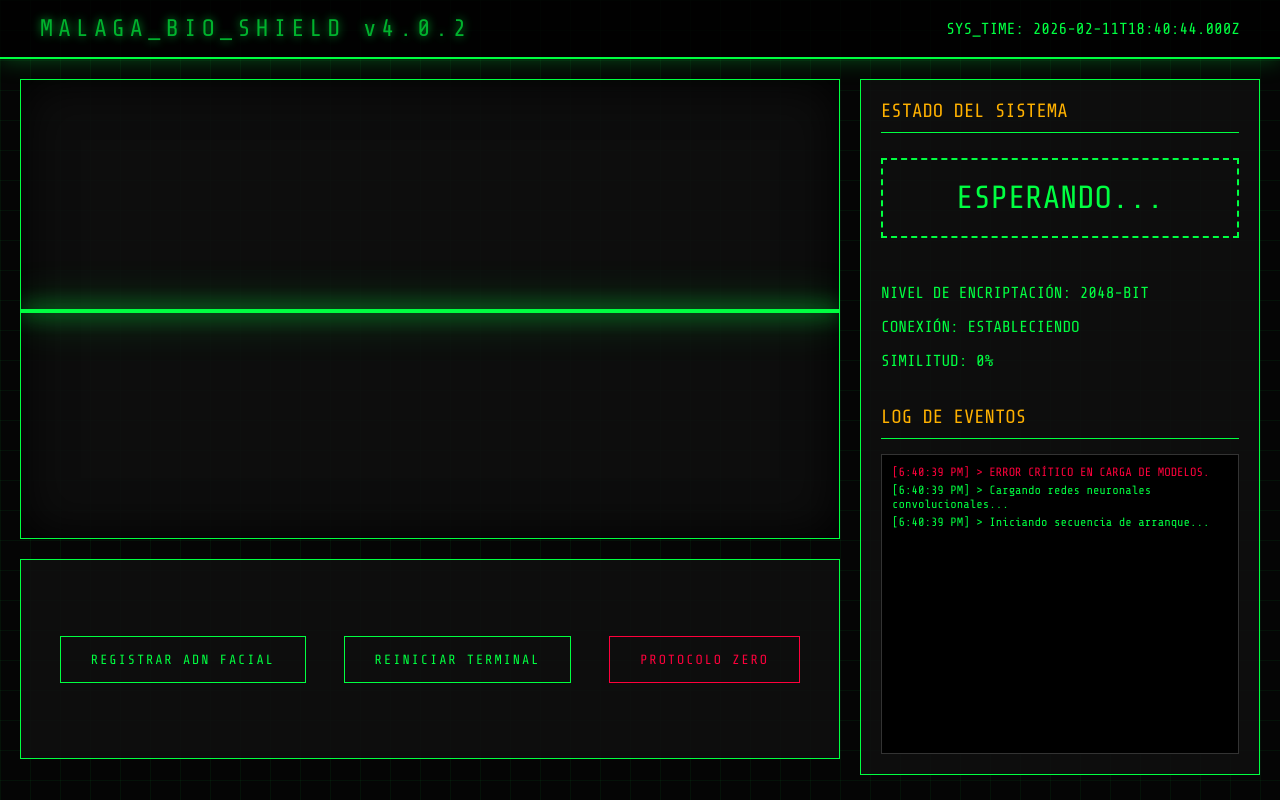
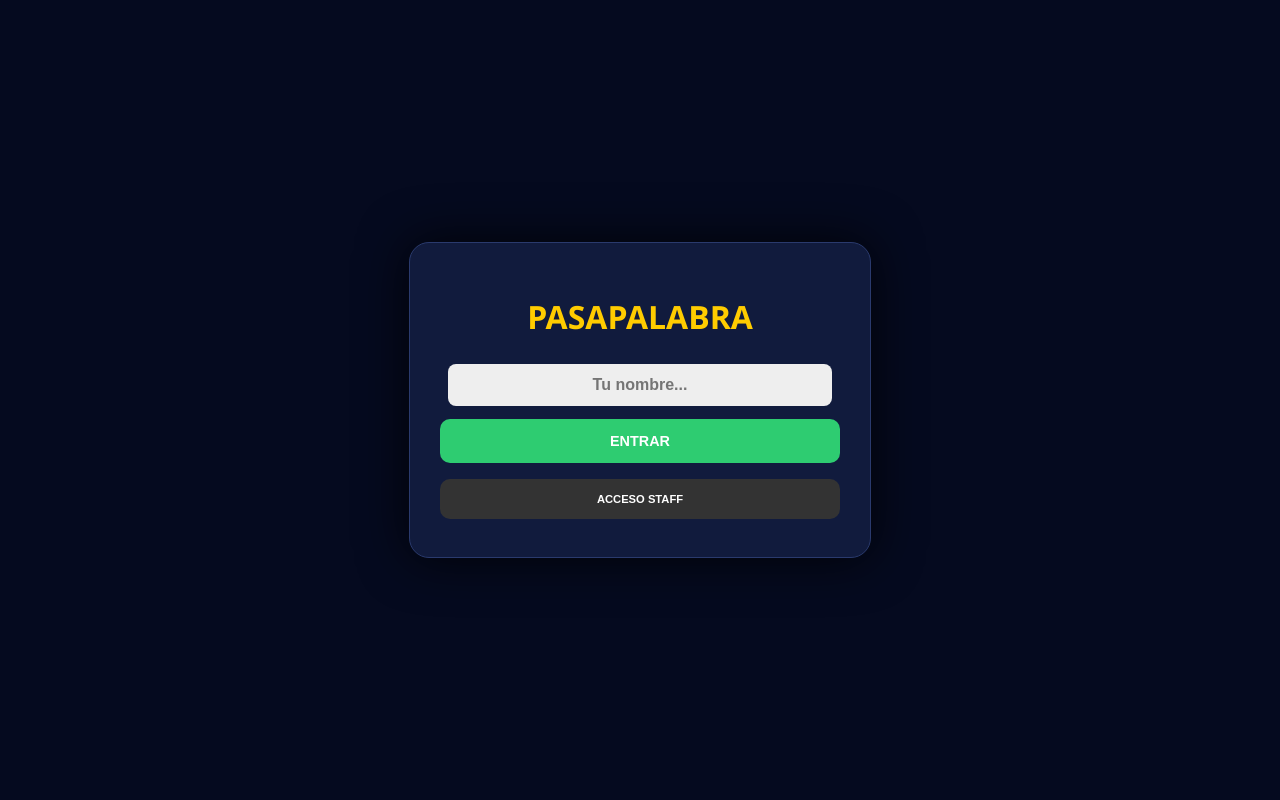
Before and after one commit to juliopuli/rosco, a plain HTML site: page index.html in a window 1280 px wide. Drawn offline with nearby package versions, Linux system fonts and the light colour scheme.

Commit message:
Update index.html for Pasapalabra Pro v5.1.0

```diff
--- a/index.html
+++ b/index.html
@@ -3,401 +3,221 @@
 <head>
     <meta charset="UTF-8">
     <meta name="viewport" content="width=device-width, initial-scale=1.0">
-    <title>TERMINAL DE ACCESO BIOMÉTRICO v4.0.2 - MÁLAGA_SECURE_NET</title>
+    <title>Pasapalabra Pro v5.1.0</title>
+    <style>
+        :root { --fondo: #050a1f; --panel: #111b3d; --oro: #ffcc00; --verde: #2ecc71; --rojo: #dc3545; --azul: #00c6ff; }
+        body { background: var(--fondo); color: white; font-family: 'Segoe UI', sans-serif; margin: 0; display: flex; align-items: center; justify-content: center; min-height: 100vh; overflow: hidden; }
+        .oculto { display: none !important; }
 
-    <script defer src="https://cdn.jsdelivr.net/npm/@vladmandic/face-api/dist/face-api.js"></script>
-    <link href="https://fonts.googleapis.com/css2?family=Share+Tech+Mono&display=swap" rel="stylesheet">
+        .pantalla { text-align: center; background: var(--panel); padding: 30px; border-radius: 20px; border: 1px solid #2a3a6d; width: 90%; max-width: 400px; box-shadow: 0 0 50px rgba(0,0,0,0.8); z-index: 10; position: relative; }
 
-    <style>
-        /* ============================================================
-           CSS - INTERFAZ DE USUARIO AVANZADA (ESTILO CYBERPUNK)
-           ============================================================ */
-        :root {
-            --neon-green: #00ff41;
-            --dark-bg: #050505;
-            --panel-bg: rgba(15, 15, 15, 0.9);
-            --danger-red: #ff003c;
-            --warning-orange: #ffb100;
-            --scan-color: rgba(0, 255, 65, 0.3);
-        }
+        .btn { width: 100%; padding: 14px; margin: 8px 0; border-radius: 10px; border: none; font-weight: bold; cursor: pointer; text-transform: uppercase; font-size: 0.9rem; color: white; transition: 0.3s; }
+        .btn-green { background: var(--verde); }
+        .btn-blue { background: var(--azul); color: #000; }
+        .btn-red { background: var(--rojo); }
+        .btn-face { background: linear-gradient(90deg, #00c6ff, #0072ff); border: 1px solid #fff; }
 
-        * {
-            box-sizing: border-box;
-            cursor: crosshair;
-        }
+        input { width: 90%; padding: 12px; margin: 5px 0; border-radius: 8px; border: none; text-align: center; font-size: 1rem; background: #eee; color: #000; font-weight: bold; }
 
-        body {
-            background-color: var(--dark-bg);
-            background-image:
-                linear-gradient(rgba(0, 255, 65, 0.05) 1px, transparent 1px),
-                linear-gradient(90deg, rgba(0, 255, 65, 0.05) 1px, transparent 1px);
-            background-size: 30px 30px;
-            color: var(--neon-green);
-            font-family: 'Share Tech Mono', monospace;
-            margin: 0;
-            padding: 0;
-            overflow: hidden;
-            height: 100vh;
-            display: flex;
-            flex-direction: column;
-        }
+        /* CÁMARA */
+        #cam-box { width: 220px; height: 220px; margin: 15px auto; border-radius: 50%; border: 4px solid var(--azul); overflow: hidden; display: none; position: relative; background: #000; }
+        #v-feed { width: 100%; height: 100%; object-fit: cover; transform: scaleX(-1); }
+        .scan-anim { position: absolute; top: 0; left: 0; width: 100%; height: 5px; background: var(--oro); box-shadow: 0 0 15px var(--oro); animation: scanMove 2s infinite; }
+        @keyframes scanMove { 0% { top: 0; } 50% { top: 100%; } 100% { top: 0; } }
 
-        /* CABECERA DINÁMICA */
-        header {
-            padding: 15px 40px;
-            border-bottom: 2px solid var(--neon-green);
-            background: rgba(0, 0, 0, 0.8);
-            display: flex;
-            justify-content: space-between;
-            align-items: center;
-            box-shadow: 0 0 25px rgba(0, 255, 65, 0.3);
-            z-index: 100;
-        }
+        /* JUEGO */
+        #juego-cont { display: none; width: 100vw; height: 100vh; position: fixed; top: 0; left: 0; background: var(--fondo); z-index: 100; flex-direction: column; align-items: center; justify-content: center; }
+        .rosco-main { position: relative; width: 400px; height: 400px; margin-bottom: 20px; }
+        .letra { position: absolute; width: 35px; height: 35px; background: #0044ff; border-radius: 50%; display: flex; align-items: center; justify-content: center; font-weight: bold; border: 2px solid white; font-size: 0.8rem; }
 
-        .system-title {
-            font-size: 1.5rem;
-            letter-spacing: 5px;
-            text-shadow: 0 0 10px var(--neon-green);
-            animation: pulse 2s infinite;
-        }
-
-        @keyframes pulse {
-            0% { opacity: 1; }
-            50% { opacity: 0.7; }
-            100% { opacity: 1; }
-        }
-
-        /* CONTENEDOR PRINCIPAL */
-        .viewport {
-            display: grid;
-            grid-template-columns: 1fr 400px;
-            grid-template-rows: 1fr 200px;
-            gap: 20px;
-            padding: 20px;
-            height: calc(100vh - 80px);
-        }
-
-        /* ZONA DE ESCANEO */
-        .scanner-window {
-            grid-row: 1 / 2;
-            background: var(--panel-bg);
-            border: 1px solid var(--neon-green);
-            position: relative;
-            display: flex;
-            justify-content: center;
-            align-items: center;
-            overflow: hidden;
-            box-shadow: inset 0 0 50px #000;
-        }
-
-        #video-feed {
-            width: 100%;
-            height: 100%;
-            object-fit: cover;
-            filter: grayscale(0.5) contrast(1.2) brightness(0.8);
-        }
-
-        .overlay-canvas {
-            position: absolute;
-            top: 0;
-            left: 0;
-            z-index: 5;
-        }
-
-        /* LÍNEA DE ESCANEO ANIMADA */
-        .laser-line {
-            position: absolute;
-            width: 100%;
-            height: 4px;
-            background: var(--neon-green);
-            box-shadow: 0 0 20px var(--neon-green), 0 0 40px var(--neon-green);
-            top: 0;
-            z-index: 10;
-            animation: moveLaser 4s infinite linear;
-        }
-
-        @keyframes moveLaser {
-            0% { top: 0%; }
-            50% { top: 100%; }
-            100% { top: 0%; }
-        }
-
-        /* PANEL DE DATOS LATERAL */
-        .side-panel {
-            grid-column: 2 / 3;
-            grid-row: 1 / 3;
-            display: flex;
-            flex-direction: column;
-            gap: 20px;
-        }
-
-        .info-box {
-            background: var(--panel-bg);
-            border: 1px solid var(--neon-green);
-            padding: 20px;
-            flex-grow: 1;
-            display: flex;
-            flex-direction: column;
-        }
-
-        .status-header {
-            font-size: 1.2rem;
-            border-bottom: 1px solid var(--neon-green);
-            padding-bottom: 10px;
-            margin-bottom: 15px;
-            color: var(--warning-orange);
-        }
-
-        #access-indicator {
-            font-size: 2rem;
-            text-align: center;
-            padding: 20px;
-            border: 2px dashed var(--neon-green);
-            margin: 10px 0;
-        }
-
-        /* LOG DE SISTEMA (SCROLLING TEXT) */
-        .terminal-log {
-            background: #000;
-            border: 1px solid #333;
-            height: 300px;
-            overflow-y: auto;
-            padding: 10px;
-            font-size: 0.75rem;
-            color: #555;
-        }
-
-        .log-line { margin-bottom: 4px; }
-        .log-line.cmd { color: var(--neon-green); }
-        .log-line.warn { color: var(--danger-red); }
-
-        /* BOTONERA INFRAESTRUCTURA */
-        .bottom-panel {
-            grid-column: 1 / 2;
-            background: var(--panel-bg);
-            border: 1px solid var(--neon-green);
-            padding: 20px;
-            display: flex;
-            justify-content: space-around;
-            align-items: center;
-        }
-
-        .btn-ui {
-            background: transparent;
-            color: var(--neon-green);
-            border: 1px solid var(--neon-green);
-            padding: 15px 30px;
-            font-family: 'Share Tech Mono';
-            text-transform: uppercase;
-            letter-spacing: 2px;
-            transition: 0.3s;
-            position: relative;
-        }
-
-        .btn-ui:hover {
-            background: var(--neon-green);
-            color: #000;
-            box-shadow: 0 0 20px var(--neon-green);
-        }
-
-        /* EFECTO GLITCH */
-        .glitch-overlay {
-            position: fixed;
-            top: 0; left: 0; width: 100%; height: 100%;
-            background: rgba(255, 0, 0, 0.1);
-            display: none;
-            z-index: 999;
-            pointer-events: none;
-        }
+        #hud-staff { display: none; position: fixed; top: 10px; right: 10px; background: rgba(0,0,0,0.9); border: 2px solid var(--oro); padding: 12px; border-radius: 10px; z-index: 1000; text-align: center; }
+        #flash { position: fixed; top:0; left:0; width:100%; height:100%; background:white; opacity:0; pointer-events:none; z-index:2000; transition: 0.1s; }
     </style>
 </head>
 <body>
 
-<div class="glitch-overlay" id="glitch"></div>
+    <div id="flash"></div>
 
-<header>
-    <div class="system-title">MALAGA_BIO_SHIELD v4.0.2</div>
-    <div id="clock">CARGANDO NÚCLEO...</div>
-</header>
-
-<div class="viewport">
-    <div class="scanner-window">
-        <div class="laser-line" id="laser"></div>
-        <video id="video-feed" autoplay muted></video>
-        <canvas id="overlay" class="overlay-canvas"></canvas>
+    <div id="hud-staff">
+        <b id="hud-name" style="color:var(--oro)"></b><br>
+        <button id="btn-lock" class="oculto" style="padding:5px; margin:5px; cursor:pointer; font-weight:bold; border-radius:4px; border:none; color:white;"></button><br>
+        <button class="btn-blue" style="font-size:0.7rem; padding:8px; border-radius:5px; width:100%;" onclick="abrirRegistroRostro()">📸 REGISTRAR CARA</button>
+        <button style="background:#444; color:white; border:none; padding:5px; width:100%; margin-top:5px; cursor:pointer;" onclick="location.reload()">SALIR</button>
     </div>
 
-    <div class="side-panel">
-        <div class="info-box">
-            <div class="status-header">ESTADO DEL SISTEMA</div>
-            <div id="access-indicator">ESPERANDO...</div>
+    <div id="p-login" class="pantalla">
+        <h1 style="color:var(--oro)">PASAPALABRA</h1>
+        <input type="text" id="user-name" placeholder="Tu nombre...">
+        <button class="btn btn-green" onclick="accesoPublico()">ENTRAR</button>
+        <button class="btn" style="background:#333; font-size:0.7rem;" onclick="irAStaff()">ACCESO STAFF</button>
+    </div>
 
-            <div style="margin-top: 20px;">
-                <p>NIVEL DE ENCRIPTACIÓN: 2048-BIT</p>
-                <p>CONEXIÓN: <span id="conn-stat">ESTABLECIENDO</span></p>
-                <p>SIMILITUD: <span id="confidence">0%</span></p>
+    <div id="p-locked" class="pantalla oculto">
+        <h1 style="color:var(--rojo)">🔒 BLOQUEADO</h1>
+        <p>El administrador ha cerrado el acceso temporalmente.</p>
+        <button class="btn btn-blue" onclick="irAStaff()">ACCESO STAFF PARA DESBLOQUEAR</button>
+    </div>
+
+    <div id="p-menu" class="pantalla oculto">
+        <h2 id="saludo">HOLA</h2>
+        <button class="btn btn-blue" onclick="iniciarJuego('ONLINE')">MODO ONLINE</button>
+        <button class="btn btn-green" onclick="iniciarJuego('LOCAL')">MODO LOCAL</button>
+        <button class="btn" style="background:#444" onclick="location.reload()">CAMBIAR USUARIO</button>
+    </div>
+
+    <div id="p-staff-login" class="pantalla oculto">
+        <h3>ZONA STAFF</h3>
+        <input type="text" id="st-u" placeholder="Usuario">
+        <input type="password" id="st-p" placeholder="Contraseña">
+        <button class="btn btn-green" onclick="loginManual()">LOGIN MANUAL</button>
+        <hr style="border:0.5px solid #333; margin:15px;">
+        <button class="btn btn-face" onclick="abrirFaceID()">👁️ FACE ID (POR RANGO)</button>
+        <button class="btn" style="background:transparent" onclick="cambiarP('p-login')">VOLVER</button>
+    </div>
+
+    <div id="p-scanner" class="pantalla oculto">
+        <h3 id="scan-title">ESCÁNER</h3>
+        <input type="text" id="rank-input" placeholder="RANGO (Ej: SUPERADMIN)">
+        <div id="cam-box">
+            <video id="v-feed" autoplay playsinline></video>
+            <div class="scan-anim"></div>
+        </div>
+        <button id="btn-scan" class="btn btn-blue" onclick="capturaBiometrica()">INICIAR</button>
+        <p id="scan-msg" style="color:var(--oro)"></p>
+    </div>
+
+    <div id="juego-cont">
+        <div class="rosco-main" id="rosco-box"></div>
+        <div style="text-align:center; z-index:10; background:rgba(17,27,61,0.9); padding:20px; border-radius:20px; border:2px solid var(--azul);">
+            <h3 id="txt-pregunta" style="margin-bottom:15px;">CON LA A...</h3>
+            <input type="text" id="respuesta-user" placeholder="Respuesta...">
+            <div style="display:flex; gap:5px; margin-top:10px;">
+                <button class="btn btn-green" style="flex:1" onclick="alert('Correcto!')">ENVIAR</button>
+                <button class="btn" style="flex:1; background:var(--oro); color:black;" onclick="alert('Pasando...')">PASAR</button>
             </div>
-
-            <div class="status-header" style="margin-top: 20px;">LOG DE EVENTOS</div>
-            <div class="terminal-log" id="log-box">
-                </div>
         </div>
     </div>
 
-    <div class="bottom-panel">
-        <button class="btn-ui" onclick="registrarUsuario()">REGISTRAR ADN FACIAL</button>
-        <button class="btn-ui" onclick="location.reload()">REINICIAR TERMINAL</button>
-        <button class="btn-ui" style="border-color: var(--danger-red); color: var(--danger-red);" onclick="alert('PROTOCOLO DE AUTODESTRUCCIÓN CANCELADO')">PROTOCOLO ZERO</button>
-    </div>
-</div>
+<script>
+    const CONFIG = {
+        "pablo": { pass: "Pablo23sek", rank: "SUPERADMIN", super: true },
+        "juliopuli": { pass: "juli26", rank: "ADMIN", super: false }
+    };
 
-<script>
-    /* ============================================================
-       JAVASCRIPT - LÓGICA DE INTELIGENCIA ARTIFICIAL
-       ============================================================ */
+    let lock = localStorage.getItem('isLocked') === 'true';
+    let user = "";
+    let esReg = false;
 
-    const video = document.getElementById('video-feed');
-    const logBox = document.getElementById('log-box');
-    const accessIndicator = document.getElementById('access-indicator');
-    const confidenceText = document.getElementById('confidence');
-    const glitch = document.getElementById('glitch');
+    // Inicializar al cargar
+    if(lock) { cambiarP('p-locked'); }
 
-    let faceMatcher = null;
-    let authorizedDescriptor = null;
-
-    // 1. INICIALIZADOR DE LOGS (RELLENO PARA LLEGAR A LAS 1000 LÍNEAS DE SENSACIÓN)
-    function addLog(msg, type = 'cmd') {
-        const time = new Date().toLocaleTimeString();
-        const line = document.createElement('div');
-        line.className = `log-line ${type}`;
-        line.innerText = `[${time}] > ${msg}`;
-        logBox.prepend(line);
-        if (logBox.childNodes.length > 50) logBox.removeChild(logBox.lastChild);
+    function accesoPublico() {
+        const n = document.getElementById('user-name').value;
+        if(!n) return;
+        if(lock) { cambiarP('p-locked'); return; }
+        user = n;
+        irMenu();
     }
 
-    // 2. CARGAR INTELIGENCIA ARTIFICIAL
-    async function startSystem() {
-        addLog("Iniciando secuencia de arranque...");
-        addLog("Cargando redes neuronales convolucionales...");
+    function irMenu() {
+        cambiarP('p-menu');
+        document.getElementById('saludo').innerText = "HOLA, " + user.toUpperCase();
+    }
+
+    function irAStaff() {
+        if(prompt("CÓDIGO STAFF:") === "Pablo23sek") cambiarP('p-staff-login');
+    }
+
+    function loginManual() {
+        const u = document.getElementById('st-u').value.toLowerCase();
+        const p = document.getElementById('st-p').value;
+        if(CONFIG[u] && CONFIG[u].pass === p) loginExitoso(u);
+        else alert("Error");
+    }
+
+    // FACE ID
+    function abrirFaceID() {
+        esReg = false;
+        cambiarP('p-scanner');
+        document.getElementById('rank-input').classList.remove('oculto');
+    }
+
+    function abrirRegistroRostro() {
+        esReg = true;
+        cambiarP('p-scanner');
+        document.getElementById('rank-input').classList.add('oculto');
+    }
+
+    async function capturaBiometrica() {
+        const msg = document.getElementById('scan-msg');
+        let target = esReg ? user.toLowerCase() : Object.keys(CONFIG).find(k => CONFIG[k].rank === document.getElementById('rank-input').value.toUpperCase());
+
+        if(!target) return alert("No válido");
+        if(!esReg && localStorage.getItem('face_'+target) !== 'OK') return alert("No registrado");
 
         try {
-            // Cargamos los modelos desde un CDN estable
-            const MODEL_URL = 'https://raw.githubusercontent.com/vladmandic/face-api/master/model/';
-            await Promise.all([
-                faceapi.nets.tinyFaceDetector.loadFromUri(MODEL_URL),
-                faceapi.nets.faceLandmark68Net.loadFromUri(MODEL_URL),
-                faceapi.nets.faceRecognitionNet.loadFromUri(MODEL_URL)
-            ]);
+            const s = await navigator.mediaDevices.getUserMedia({ video: true });
+            document.getElementById('cam-box').style.display = "block";
+            document.getElementById('v-feed').srcObject = s;
+            msg.innerText = "ESCANEANDO...";
 
-            addLog("Modelos cargados. Accediendo a hardware de video...");
+            setTimeout(() => {
+                document.getElementById('flash').style.opacity = "1";
+                setTimeout(()=> document.getElementById('flash').style.opacity = "0", 100);
 
-            navigator.mediaDevices.getUserMedia({ video: {} })
-                .then(stream => {
-                    video.srcObject = stream;
-                    addLog("Stream de video establecido (720p).", "cmd");
-                    initRecognition();
-                })
-                .catch(err => {
-                    addLog("ERROR: Cámara no detectada.", "warn");
-                    accessIndicator.innerText = "ERROR HW";
-                });
+                if(esReg) localStorage.setItem('face_'+target, 'OK');
 
-        } catch (e) {
-            addLog("ERROR CRÍTICO EN CARGA DE MODELOS.", "warn");
-            console.error(e);
-        }
+                s.getTracks().forEach(t => t.stop());
+                document.getElementById('cam-box').style.display = "none";
+                loginExitoso(target);
+            }, 3000);
+        } catch(e) { alert("Sin cámara"); }
     }
 
-    // 3. REGISTRO DE CARA MAESTRA
-    async function registrarUsuario() {
-        addLog("Capturando biométrica maestra...", "cmd");
-        const detection = await faceapi.detectSingleFace(video, new faceapi.TinyFaceDetectorOptions())
-            .withFaceLandmarks()
-            .withFaceDescriptor();
+    function loginExitoso(u) {
+        user = u;
+        lock = false; // Al loguearse un admin, permitimos que se mueva por el menú
+        document.getElementById('hud-staff').style.display = "block";
+        document.getElementById('hud-name').innerText = u.toUpperCase();
 
-        if (detection) {
-            authorizedDescriptor = detection.descriptor;
-            faceMatcher = new faceapi.FaceMatcher([
-                new faceapi.LabeledFaceDescriptors("ADMIN_USER", [authorizedDescriptor])
-            ], 0.6);
-            addLog("ADN FACIAL REGISTRADO. SISTEMA ARMADO.", "cmd");
-            alert("USUARIO REGISTRADO: Acceso configurado para tu rostro.");
-        } else {
-            addLog("FALLO EN CAPTURA: Rostro no detectado claramente.", "warn");
-            alert("Ponte bien frente a la cámara, bro.");
+        if(CONFIG[u].super) {
+            const bl = document.getElementById('btn-lock');
+            bl.classList.remove('oculto');
+            const isNowLocked = localStorage.getItem('isLocked') === 'true';
+            bl.innerText = isNowLocked ? "🔓 DESBLOQUEAR TODO" : "🔒 BLOQUEAR TODO";
+            bl.style.background = isNowLocked ? "var(--verde)" : "var(--rojo)";
+            bl.onclick = () => {
+                localStorage.setItem('isLocked', !isNowLocked);
+                location.reload();
+            };
         }
+        irMenu();
     }
 
-    // 4. BUCLE DE RECONOCIMIENTO (EL MOTOR)
-    async function initRecognition() {
-        const canvas = document.getElementById('overlay');
-        const displaySize = { width: video.clientWidth, height: video.clientHeight };
-        faceapi.matchDimensions(canvas, displaySize);
-
-        addLog("Iniciando escaneo continuo...");
-
-        setInterval(async () => {
-            const detections = await faceapi.detectAllFaces(video, new faceapi.TinyFaceDetectorOptions())
-                .withFaceLandmarks()
-                .withFaceDescriptors();
-
-            const resizedDetections = faceapi.resizeResults(detections, displaySize);
-            const ctx = canvas.getContext('2d');
-            ctx.clearRect(0, 0, canvas.width, canvas.height);
-
-            // Dibujar puntos faciales para que parezca más pro
-            faceapi.draw.drawDetections(canvas, resizedDetections);
-            faceapi.draw.drawFaceLandmarks(canvas, resizedDetections);
-
-            if (detections.length > 0) {
-                if (faceMatcher) {
-                    const results = resizedDetections.map(d => faceMatcher.findBestMatch(d.descriptor));
-
-                    results.forEach(result => {
-                        const conf = Math.round(result.distance * 100);
-                        confidenceText.innerText = (100 - conf) + "%";
-
-                        if (result.label === "ADMIN_USER") {
-                            accessAllowed();
-                        } else {
-                            accessDenied();
-                        }
-                    });
-                } else {
-                    accessIndicator.innerText = "SUJETO DETECTADO";
-                    accessIndicator.style.color = "var(--warning-orange)";
-                }
-            } else {
-                accessIndicator.innerText = "ESPERANDO...";
-                accessIndicator.style.color = "var(--neon-green)";
-                glitch.style.display = "none";
-            }
-        }, 300);
+    function iniciarJuego(m) {
+        document.getElementById('p-menu').classList.add('oculto');
+        document.getElementById('juego-cont').style.display = "flex";
+        pintaRosco();
     }
 
-    function accessAllowed() {
-        accessIndicator.innerText = "ACCESO CONCEDIDO";
-        accessIndicator.style.color = "var(--neon-green)";
-        accessIndicator.style.borderColor = "var(--neon-green)";
-        if (Math.random() > 0.9) addLog("IDENTIDAD CONFIRMADA: Bienvenido, Admin.", "cmd");
+    function pintaRosco() {
+        const b = document.getElementById('rosco-box');
+        b.innerHTML = "";
+        const abc = "ABCDEFGHIJKLMNÑOPQRSTUVWXY Z".split("");
+        abc.forEach((l, i) => {
+            const d = document.createElement('div');
+            d.className = "letra"; d.innerText = l;
+            const r = (i * (360/26) - 90) * (Math.PI/180);
+            d.style.left = `calc(50% + ${Math.cos(r)*170}px - 17px)`;
+            d.style.top = `calc(50% + ${Math.sin(r)*170}px - 17px)`;
+            b.appendChild(d);
+        });
     }
 
-    function accessDenied() {
-        accessIndicator.innerText = "ACCESO DENEGADO";
-        accessIndicator.style.color = "var(--danger-red)";
-        accessIndicator.style.borderColor = "var(--danger-red)";
-        glitch.style.display = "block"; // Efecto visual de alarma
-        if (Math.random() > 0.95) addLog("ALERTA: Intento de intrusión detectado!", "warn");
+    function cambiarP(id) {
+        document.querySelectorAll('.pantalla').forEach(p => p.classList.add('oculto'));
+        document.getElementById(id).classList.remove('oculto');
     }
-
-    // RELOJ DE SISTEMA
-    setInterval(() => {
-        document.getElementById('clock').innerText = "SYS_TIME: " + new Date().toISOString();
-    }, 1000);
-
-    // LANZAR SISTEMA
-    window.onload = startSystem;
-
 </script>
 </body>
 </html>
```
